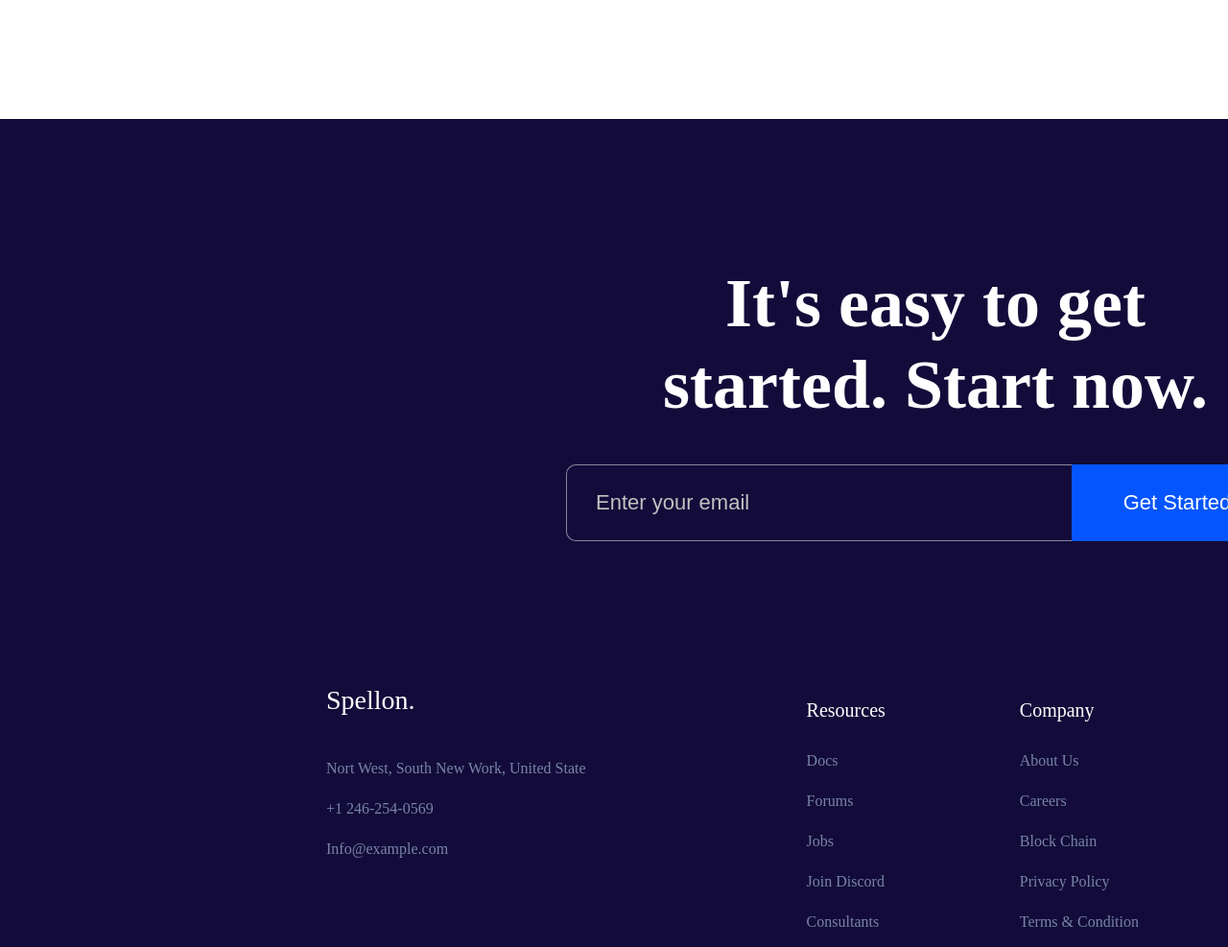
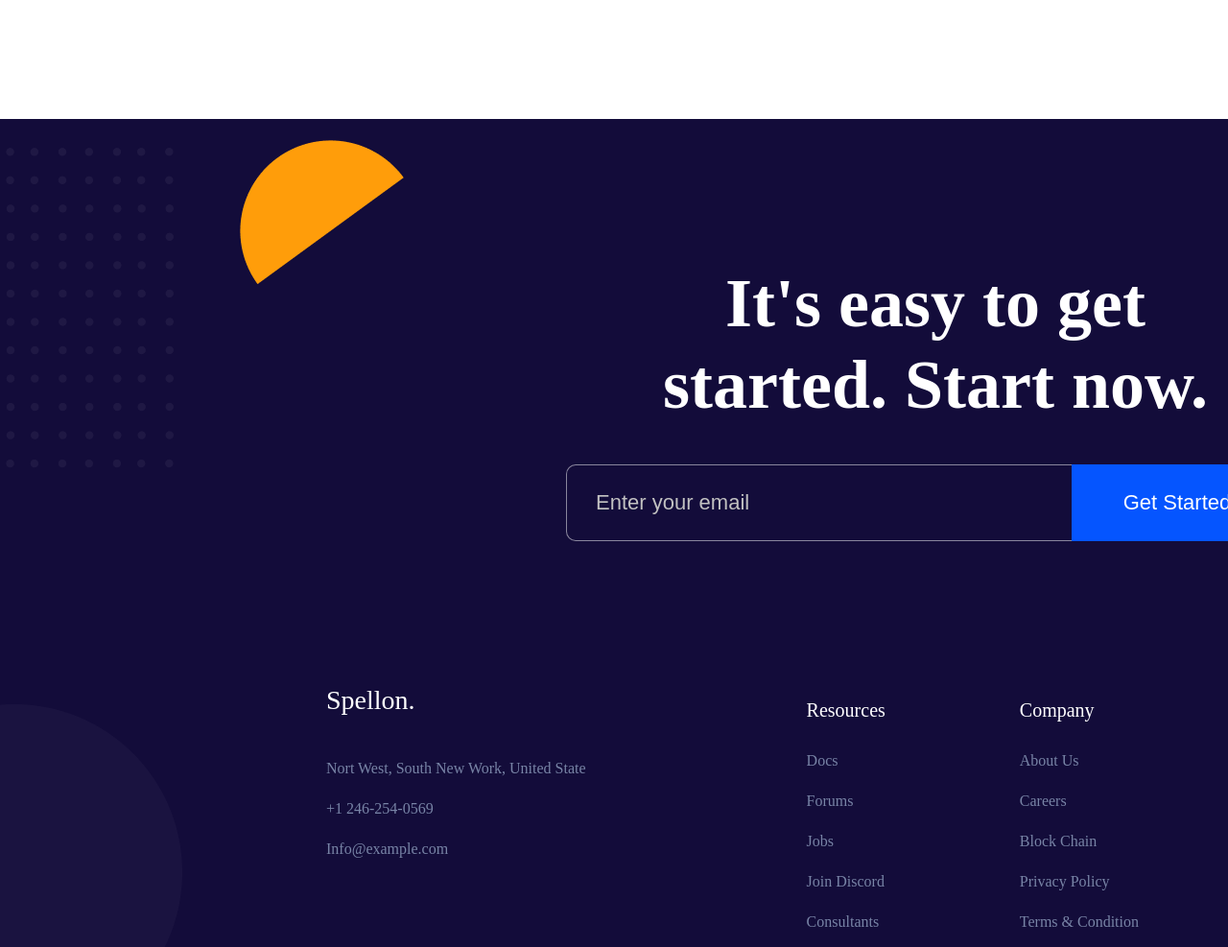
Before and after one commit to Assiriez/helloui, a plain HTML site: page hello-ui.html in a window 1280 px wide. Shown: the part 5720-6707 px from the top of the page at 96% size. Drawn offline with Linux system fonts and the light colour scheme; a web font is replaced by a local one.

Commit message:
Update css-file.css

```diff
--- a/css-file.css
+++ b/css-file.css
@@ -545,7 +545,8 @@ ul {
 
 footer div {
     margin-top: 50px;
-    background-color: #0F0937;
+    /*background-color: #0F0937;*/
+    z-index: 1;
 }
 
 footer div p {
@@ -570,3 +571,27 @@ footer div p a:hover {
     left: 100px;
     top: 20px;
 }
+
+footer {
+    background-image:
+    url('./images/dots.png'),
+    url('./images/ellipse-orange.png'),
+    url('./images/ellipse-blue.png'),
+    url('./images/ellipse-right.png'),
+    url('./images/ellipse-big.png');
+
+    background-position:
+    0 30px,
+    250px 22px,
+    1423px 0,
+    1760px 350px,
+    bottom left;
+
+
+    background-size: auto;
+
+    background-repeat:
+    no-repeat;
+
+    z-index: 5;
+}
```
